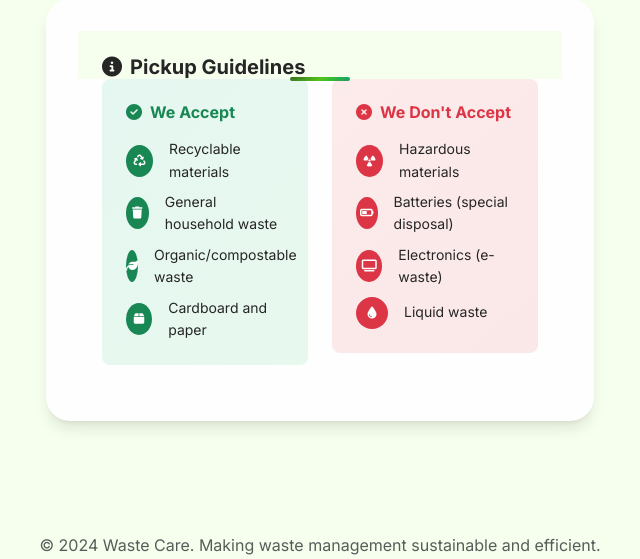
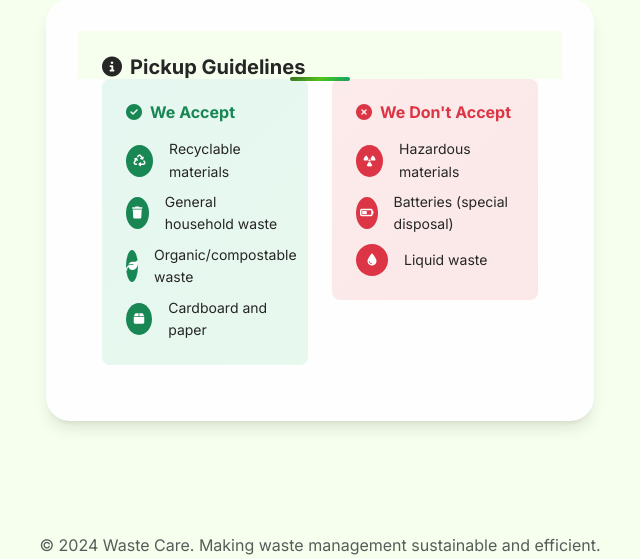
Before and after one commit to joannemacanas123-dotcom/Waste-Care, a Django app: page /appointments/new/ in a window 1280 px wide. Shown: the part 1886-2445 px from the top of the page, without its empty margins (320-960 px from the left). Run offline with Django 5.2, Linux system fonts and the light colour scheme; a user stored in the database is signed in; data comes from the database, SQL or seed files in the repository; both versions use the stored data as it was after the commit.

Commit message:
waste care

```diff
--- a/core/models.py
+++ b/core/models.py
@@ -39,7 +39,6 @@ class Appointment(models.Model):
         ("recyclable", "Recyclable"),
         ("organic", "Organic/Compost"),
         ("hazardous", "Hazardous Waste"),
-        ("electronic", "Electronic Waste"),
         ("bulk", "Bulk Items"),
     ]
 
--- a/core/templates/core/pickup_form.html
+++ b/core/templates/core/pickup_form.html
@@ -305,12 +305,7 @@
                       </div>
                       <span class="small">Batteries (special disposal)</span>
                     </div>
-                    <div class="d-flex align-items-center">
-                      <div class="rounded-circle bg-danger d-flex align-items-center justify-content-center me-3" style="width: 32px; height: 32px;">
-                        <i class="fas fa-tv text-white" style="font-size: 0.75rem;"></i>
-                      </div>
-                      <span class="small">Electronics (e-waste)</span>
-                    </div>
+
                     <div class="d-flex align-items-center">
                       <div class="rounded-circle bg-danger d-flex align-items-center justify-content-center me-3" style="width: 32px; height: 32px;">
                         <i class="fas fa-tint text-white" style="font-size: 0.75rem;"></i>
--- a/core/templates/core/pickup_list.html
+++ b/core/templates/core/pickup_list.html
@@ -87,7 +87,7 @@
           </h6>
           <div class="mb-2">
             <small class="text-muted d-block">
-              <i class="fas fa-calendar me-1"></i>{{ a.preferred_date|date:"M d, Y" }}
+              <i class="fas fa-calendar me-1"></i>{{ a.preferred_date|date:"M d, Y" }} ({{ a.get_pickup_day_display }})
             </small>
             <small class="text-muted d-block">
               <i class="fas fa-clock me-1"></i>{{ a.preferred_time|time:"g:i A" }}
```
Also changed, not shown: db.sqlite3, 1 other file.
